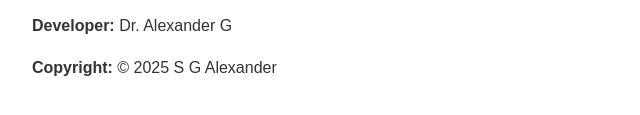
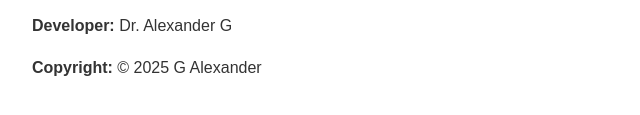
Before and after one commit to George1963/followmyword-privacy, a plain HTML site: page index.html in a window 1280 px wide. Shown: the part 1176-1291 px from the top of the page, 8-648 px from the left. Drawn offline with Linux system fonts and the light colour scheme.

Commit message:
Update index.html

```diff
--- a/index.html
+++ b/index.html
@@ -49,6 +49,6 @@
     <p>If you have any questions or concerns regarding this policy, feel free to contact us at: <a href="mailto:dralexanderg12@gmail.com">dralexanderg12@gmail.com</a></p>
 
     <p><strong>Developer:</strong> Dr. Alexander G</p>
-    <p><strong>Copyright:</strong> © 2025 S G Alexander</p>
+    <p><strong>Copyright:</strong> © 2025 G Alexander</p>
 </body>
 </html>
```
